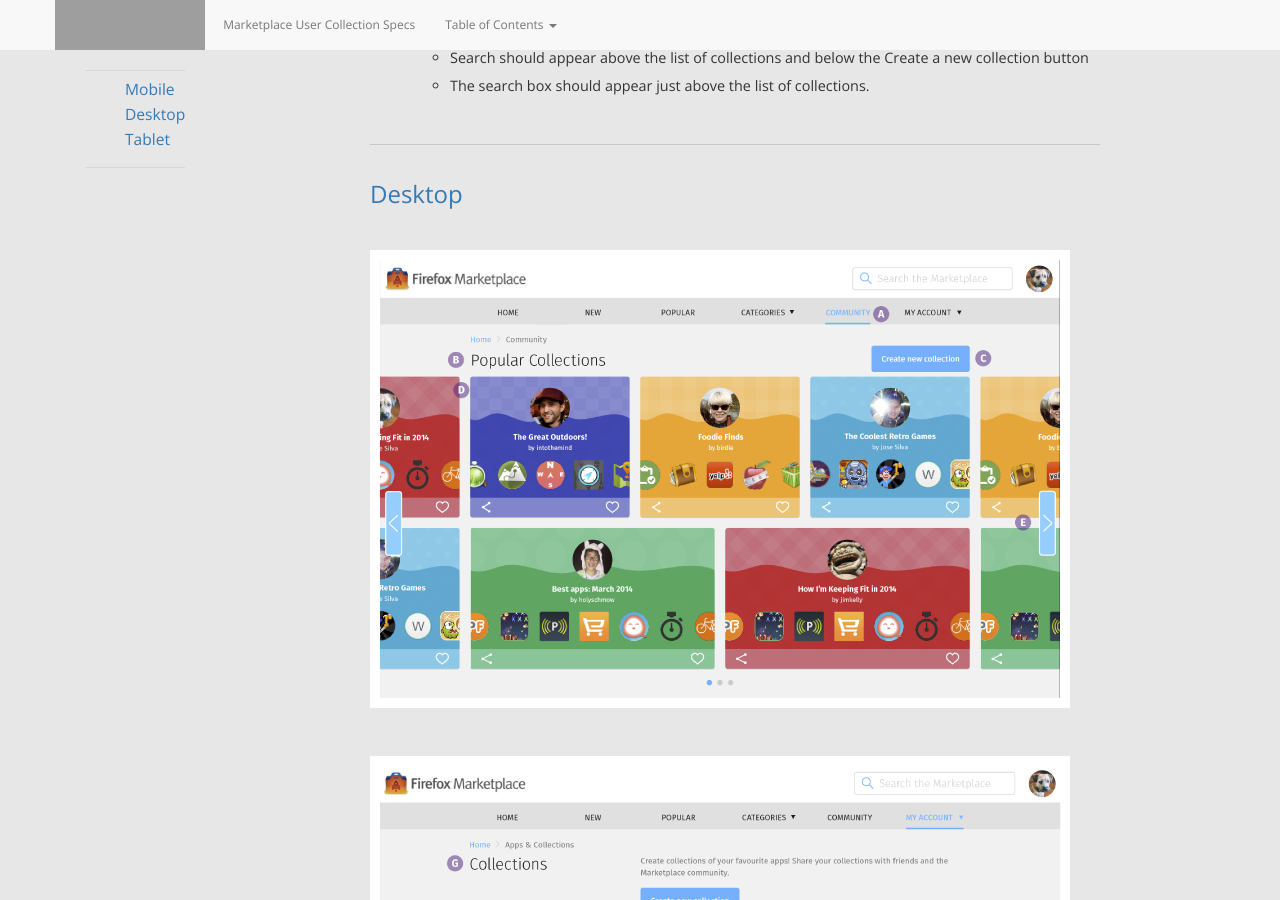
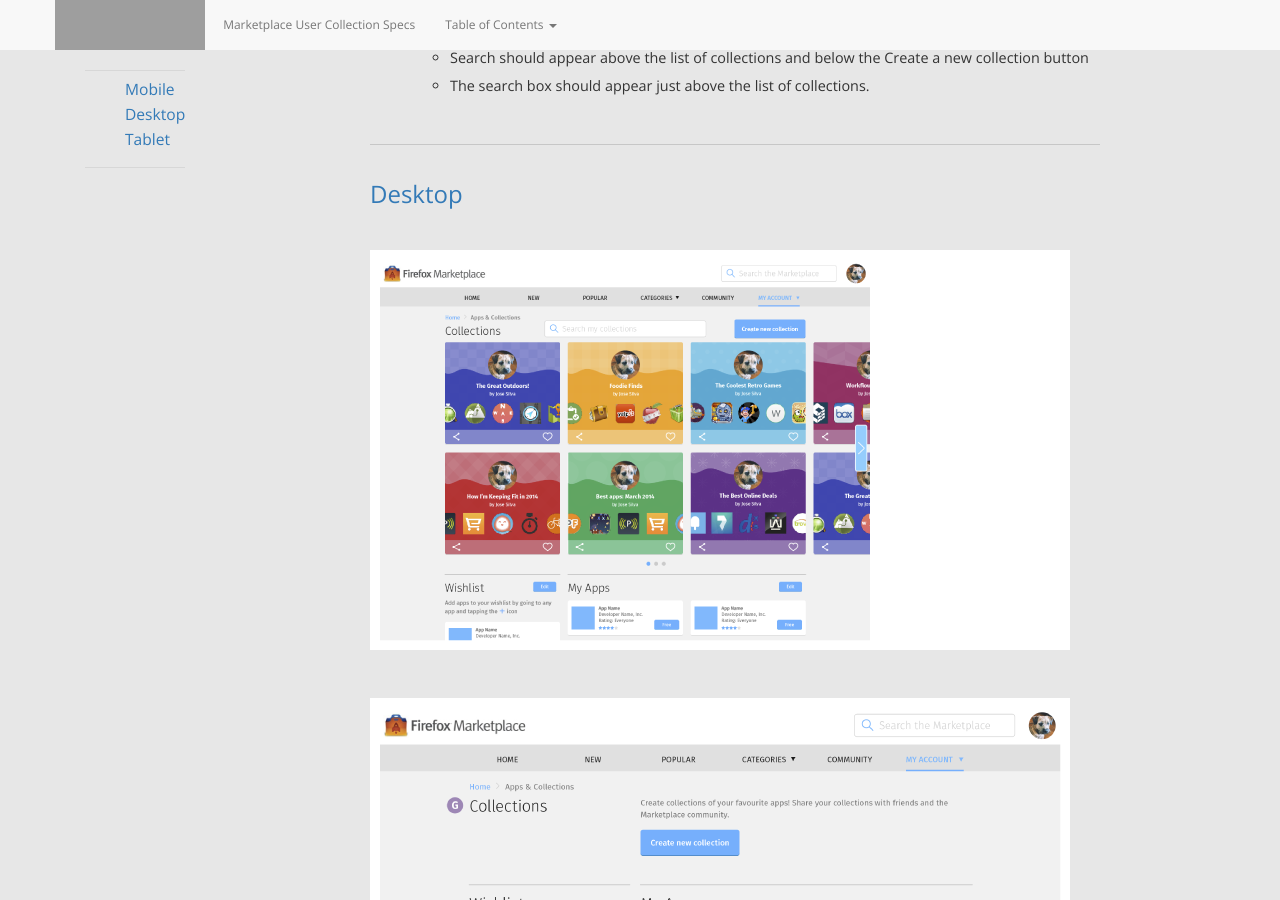
Before and after one commit to mhanratty/marketplaceux-usercollections, a Jekyll site: the page built from projectSpecsCollections.html, in a window 1280 px wide and 900 px high, scrolled down 1290 px. Built offline with Jekyll 4.4.1, drawn with Linux system fonts in a browser that asks for light colours; nearby versions of some CDN libraries; grey boxes are pictures that could not be loaded.

Commit message:
updated page
fixed link to image

```diff
--- a/projectSpecsCollections.html
+++ b/projectSpecsCollections.html
@@ -64,7 +64,7 @@
 
     <h3 class="specItem"><a name="collectionsdesktop">Desktop</a></h3>
 
-    <img src="http://mhanratty.github.io/marketplaceux-usercollections/img/usercollections_communityscreendesktop.png" alt="Collections, Wishlist & My Apps Screen: Desktop"/>
+    <img src="http://mhanratty.github.io/marketplaceux-usercollections/img/userAccountCollectionsHome.png" alt="Collections, Wishlist & My Apps Screen: Desktop"/>
 		<br>
 		<img src="http://mhanratty.github.io/marketplaceux-usercollections/img/userAccountCollectionColdStart.png" alt="Collections, Wishlist & My Apps Screen (coldstart): Desktop"/>
 
```
Also changed, not shown: img/userAccountCollectionsHome.png (added).
